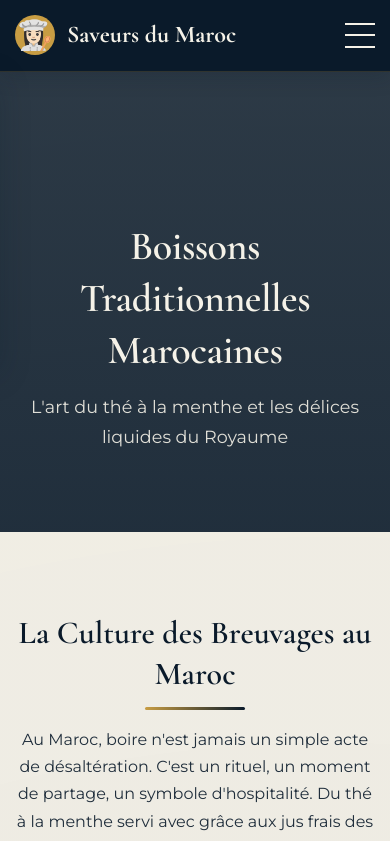
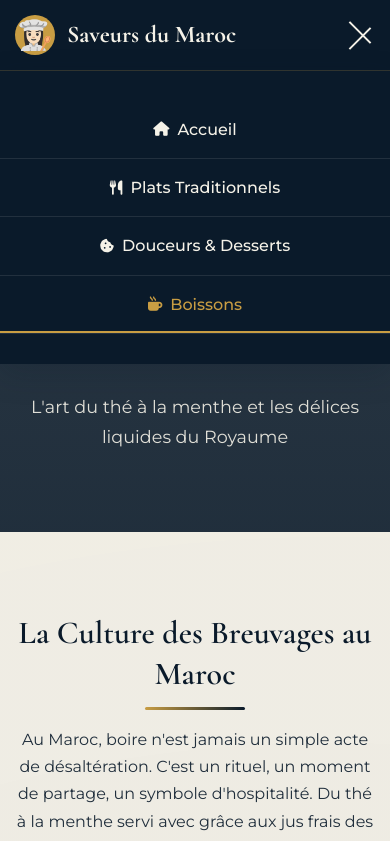
Before and after one commit to procode-site/Maroc, a plain HTML site: page boissons.html in a window 390 px wide. Both pictures are taken after a click on the button 360 px from the left and 35 px from the top of the page. Shown: the top 841 px of the page. Drawn offline with nearby package versions, Linux system fonts and the light colour scheme.

Commit message:
Update boissons.html

```diff
--- a/boissons.html
+++ b/boissons.html
@@ -577,6 +577,43 @@
             </section>
         </div>
     </section>
+<!-- AJOUTER CETTE PARTIE À LA FIN DE CHAQUE FICHIER, AVANT </body> -->
+<script>
+    // Menu mobile toggle (identique pour toutes les pages)
+    const menuToggle = document.getElementById('menuToggle');
+    const navMenu = document.getElementById('navMenu');
 
+    if (menuToggle && navMenu) {
+        menuToggle.addEventListener('click', () => {
+            navMenu.classList.toggle('active');
+            menuToggle.classList.toggle('active');
+        });
+
+        // Fermer le menu quand on clique sur un lien
+        const navLinks = document.querySelectorAll('.nav-menu a');
+        navLinks.forEach(link => {
+            link.addEventListener('click', () => {
+                navMenu.classList.remove('active');
+                menuToggle.classList.remove('active');
+            });
+        });
+
+        // Fermer le menu quand on clique en dehors
+        document.addEventListener('click', (event) => {
+            if (!navMenu.contains(event.target) && !menuToggle.contains(event.target)) {
+                navMenu.classList.remove('active');
+                menuToggle.classList.remove('active');
+            }
+        });
+    }
+
+    // Fermer le menu en scrollant (sur mobile)
+    window.addEventListener('scroll', () => {
+        if (window.innerWidth <= 768) {
+            navMenu.classList.remove('active');
+            menuToggle.classList.remove('active');
+        }
+    });
+</script>
 </body>
 </html>
```
